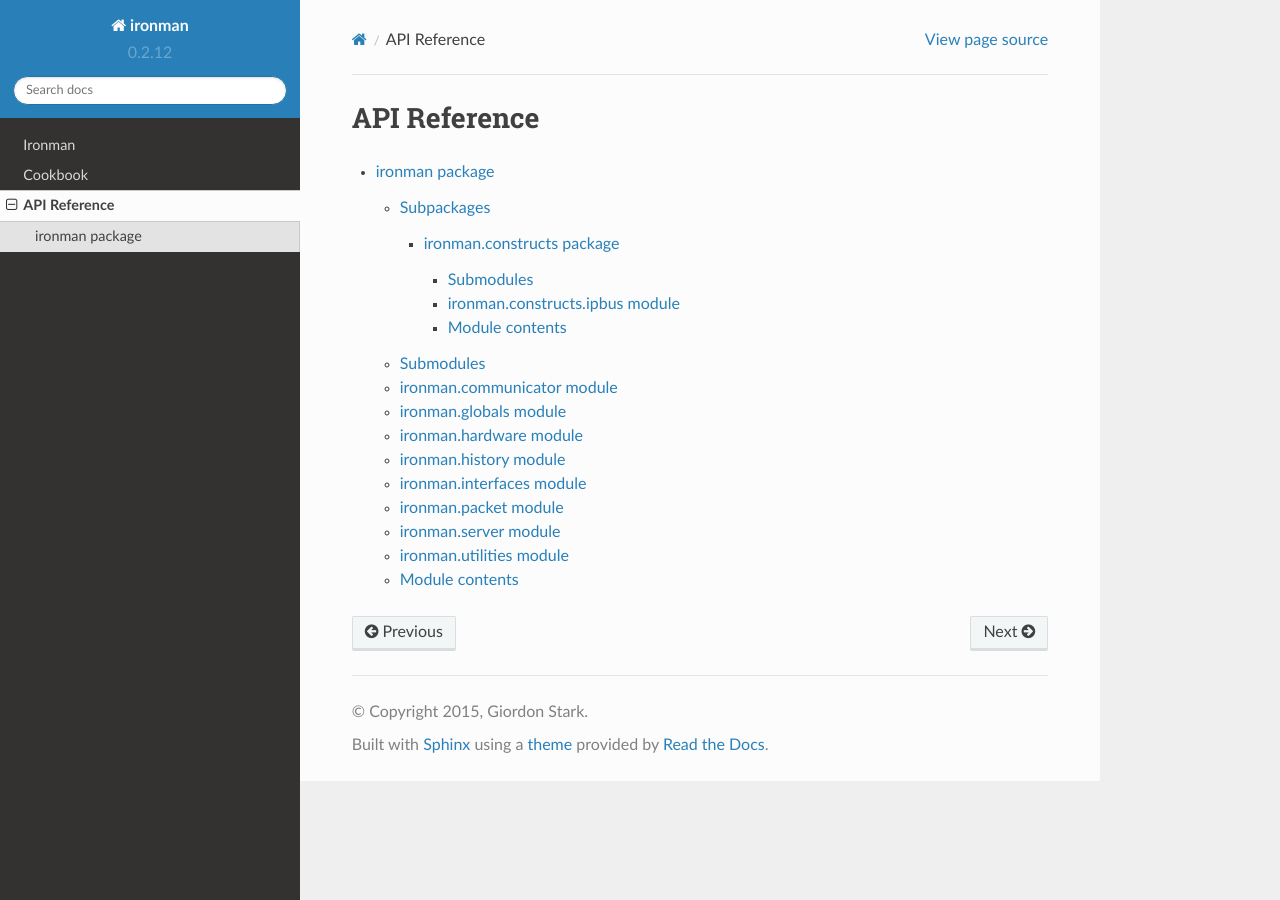
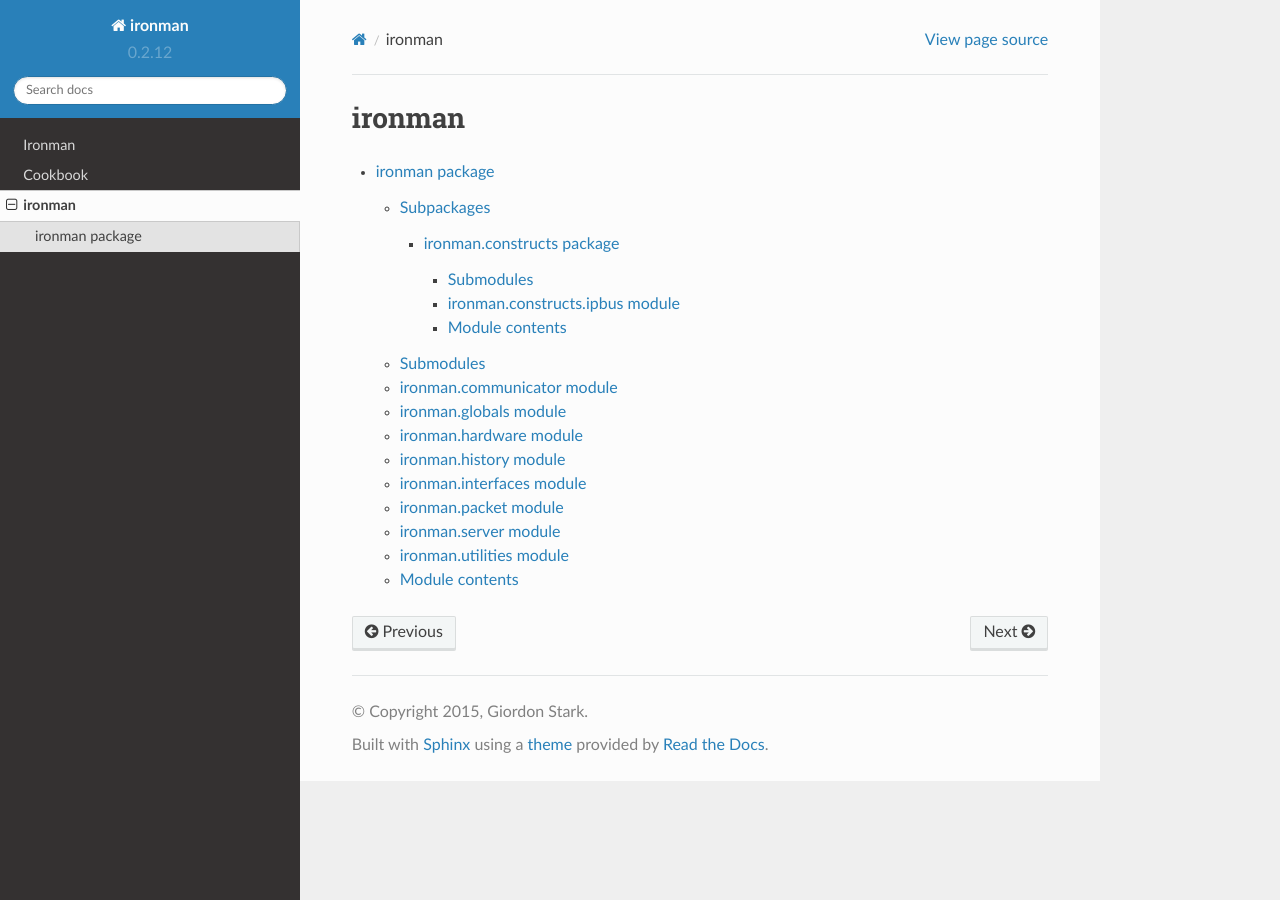
Before and after one commit to kratsg/ironman, a Sphinx documentation site: the page built from docs/modules.rst, in a window 1280 px wide. Built offline with Sphinx 7.4.7 and the Read the Docs theme 2.0.0, drawn with Linux system fonts in a browser that asks for light colours.

Commit message:
update the docs again

```diff
--- a/docs/ironman.rst
+++ b/docs/ironman.rst
@@ -36,7 +36,7 @@ ironman.hardware module
     :show-inheritance:
 
 ironman.history module
------------------------
+----------------------
 
 .. automodule:: ironman.history
     :members:
--- a/docs/modules.rst
+++ b/docs/modules.rst
@@ -1,5 +1,5 @@
-API Reference
-=============
+ironman
+=======
 
 .. toctree::
    :maxdepth: 4
```
